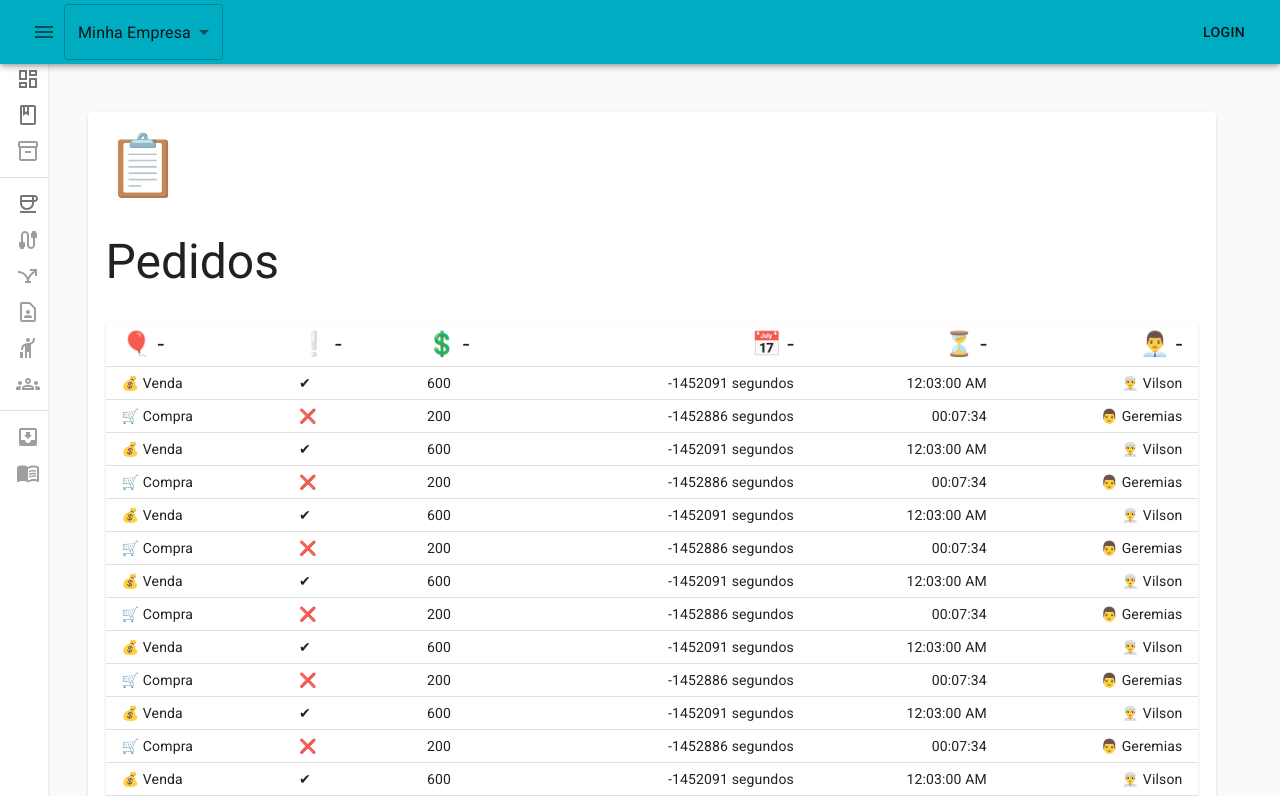
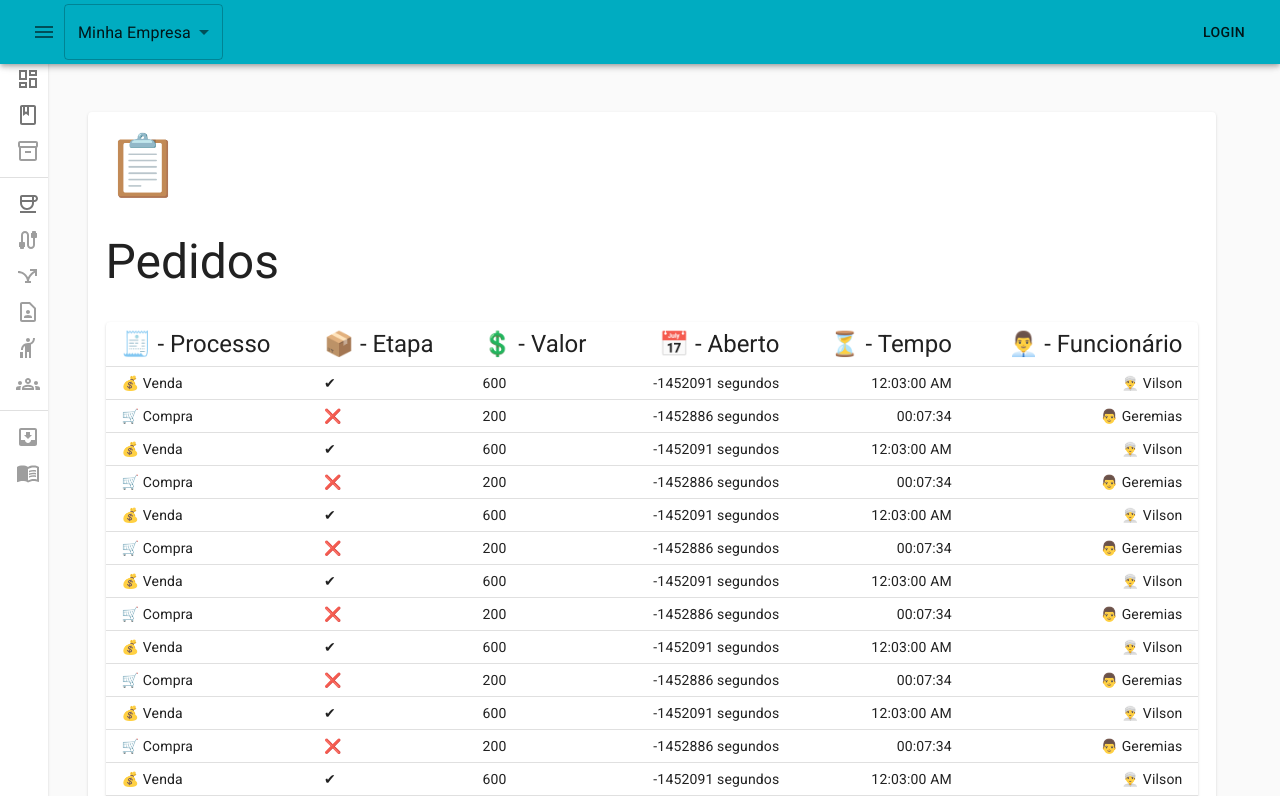
Before and after one commit to CavernaTech/breeze, a React (Create React App) app: page /pedidos in a window 1280 px wide. Shown: the top 796 px of the page. Built offline with nearby package versions, Linux system fonts and the light colour scheme; a web font is replaced by a local one.

Commit message:
Ajustes de exibição

```diff
--- a/src/pages/pedidos.page.jsx
+++ b/src/pages/pedidos.page.jsx
@@ -49,15 +49,15 @@ function PedidosPage() {
           >
             <TableHead>
               <TableRow>
-                <EmojiTableCell emoji="🎈" tooltip="Categoria" />
-                <EmojiTableCell emoji="❕" tooltip="Concluída" />
-                <EmojiTableCell emoji="💲" tooltip="Valor" />
-                <EmojiTableCell align="right" emoji="📅" tooltip="Aberta" />
-                <EmojiTableCell align="right" emoji="⏳" tooltip="Tempo" />
+                <EmojiTableCell emoji="🧾" title="Processo" />
+                <EmojiTableCell emoji="📦" title="Etapa" />
+                <EmojiTableCell emoji="💲" title="Valor" />
+                <EmojiTableCell align="right" emoji="📅" title="Aberto" />
+                <EmojiTableCell align="right" emoji="⏳" title="Tempo" />
                 <EmojiTableCell
                   align="right"
                   emoji="👨‍💼"
-                  tooltip="Funcionário"
+                  title="Funcionário"
                 />
               </TableRow>
             </TableHead>
```
